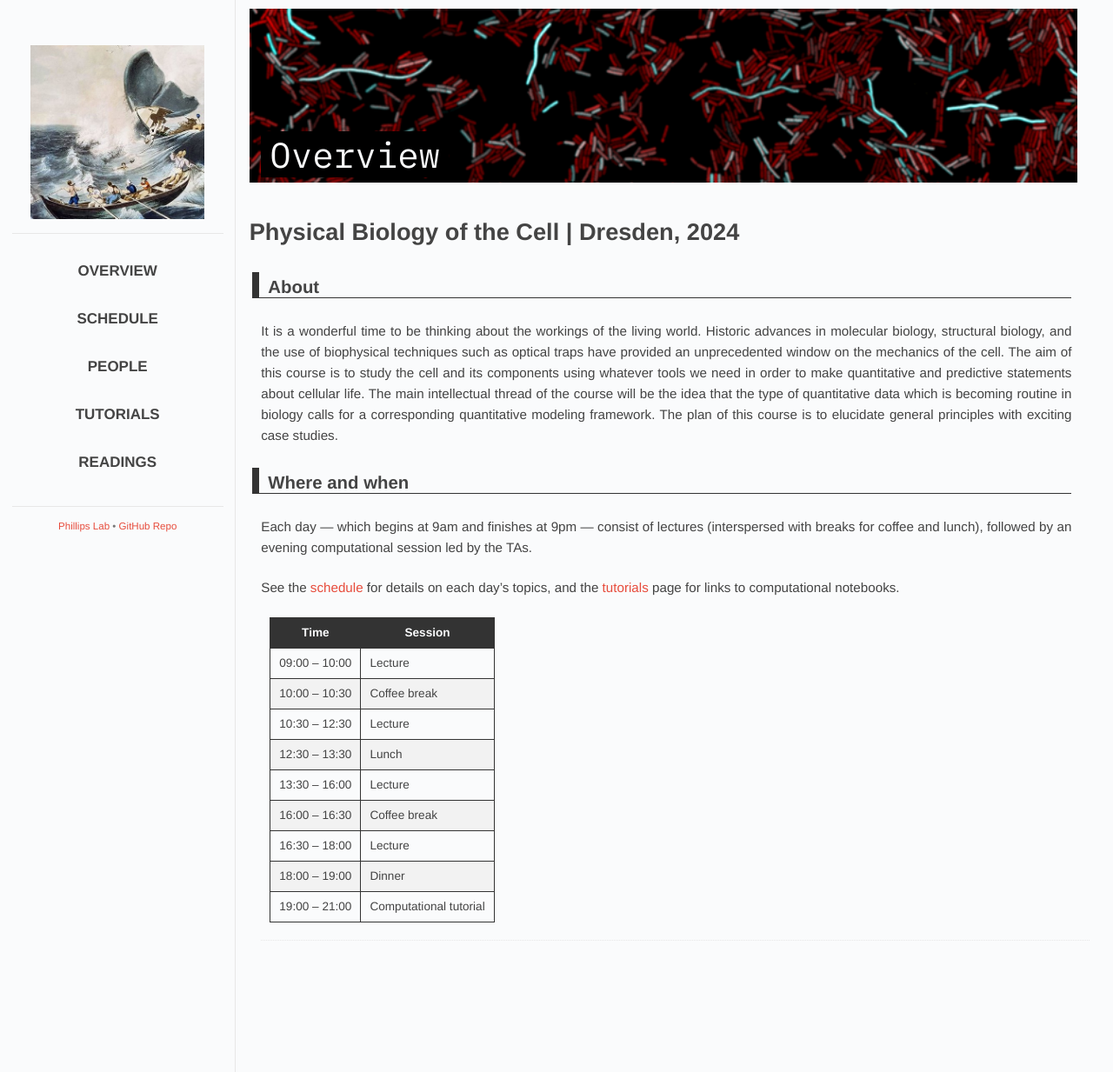
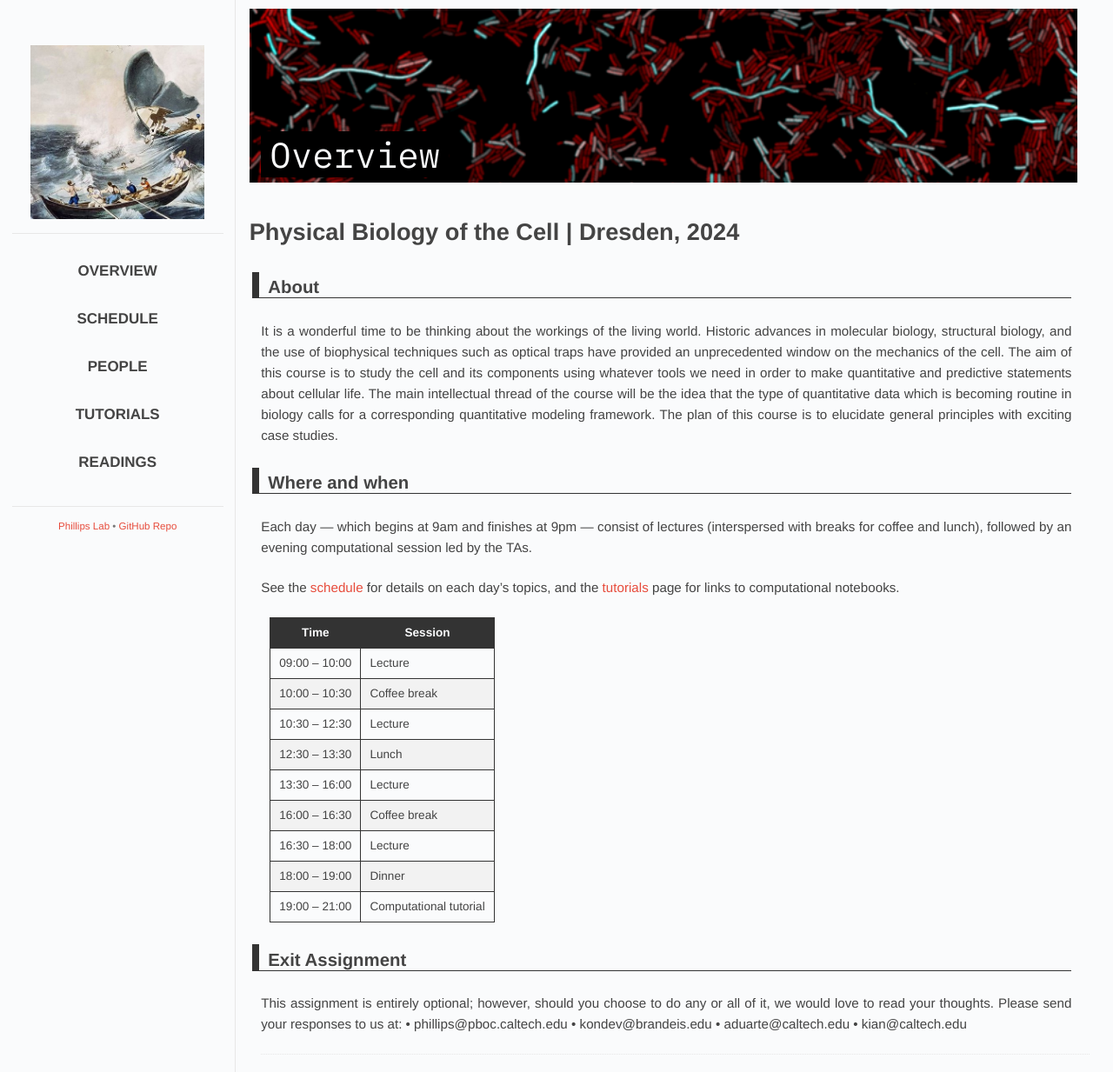
Before and after one commit to RPGroup-PBoC/mpi-pboc, a Jekyll site: the page built from 2024/overview.md, in a window 1280 px wide. Shown: the whole page at 87% size. Built offline with Jekyll 4.4.1, drawn with Linux system fonts in a browser that asks for light colours; some web fonts are replaced.

Commit message:
added exit assignment

```diff
--- a/2024/overview.md
+++ b/2024/overview.md
@@ -27,3 +27,12 @@ See the [schedule]({{ site.baseurl }}/2024/schedule) for details on each day's t
 | 16:30 -- 18:00 | Lecture |
 | 18:00 -- 19:00 | Dinner |
 | 19:00 -- 21:00 | Computational tutorial |
+
+## Exit Assignment
+This assignment is entirely optional; however, should you choose to do any
+or all of it, we would love to read your thoughts. Please send your responses
+to us at:
+• phillips@pboc.caltech.edu
+• kondev@brandeis.edu
+• aduarte@caltech.edu
+• kian@caltech.edu
```
